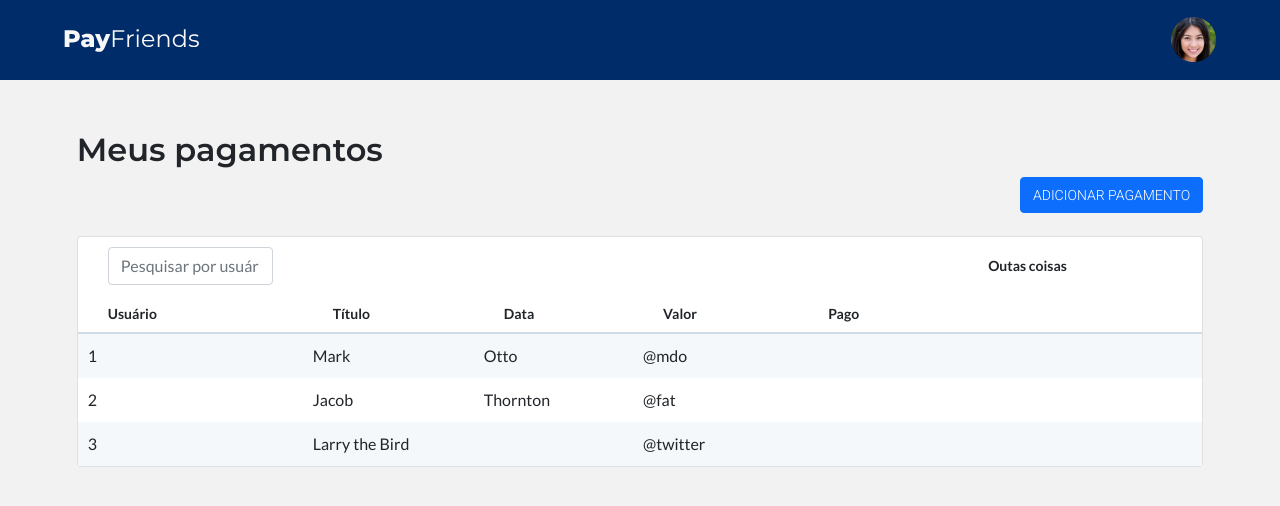
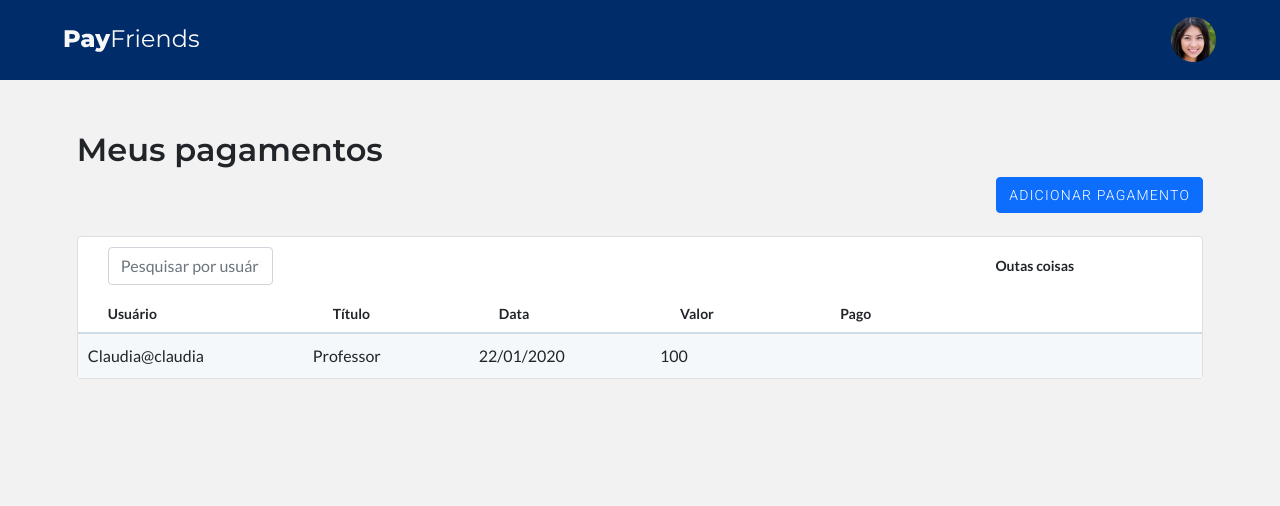
Before and after one commit to freitasdfb/picpay-front-test, a React (Create React App) app: page /pagamentos in a window 1280 px wide. Shown: the top 506 px of the page. Built offline with nearby package versions, Linux system fonts and the light colour scheme.

Commit message:
Componente de tabela recebendo dados

```diff
--- a/src/components/table/index.js
+++ b/src/components/table/index.js
@@ -2,14 +2,14 @@ import React from 'react';
 import { PicTable, TextField } from './styles'
 import { Card } from 'react-bootstrap'
 
-function TablePic() {
+function TablePic(props) {
 
   return (
     <Card style={{ marginTop: '2%' }}>
       <PicTable>
         <thead>
           <tr>
-            <th style={{ width: '20%'}}>
+            <th style={{ width: '20%' }}>
               <TextField placeholder="Pesquisar por usuário" />
             </th>
             <th></th>
@@ -30,29 +30,21 @@ function TablePic() {
           </tr>
         </thead>
         <tbody>
-          <tr>
-            <td>1</td>
-            <td>Mark</td>
-            <td>Otto</td>
-            <td>@mdo</td>
-            <td></td>
-            <td></td>
-          </tr>
-          <tr>
-            <td>2</td>
-            <td>Jacob</td>
-            <td>Thornton</td>
-            <td>@fat</td>
-            <td></td>
-            <td></td>
-          </tr>
-          <tr>
-            <td>3</td>
-            <td colSpan={2}>Larry the Bird</td>
-            <td>@twitter</td>
-            <td></td>
-            <td></td>
-          </tr>
+          {
+            props.userObj.map(user => (
+              <tr>
+                <td>
+                  {user.name}
+                  {user.nickname}
+                </td>
+                <td>{user.title}</td>
+                <td>{user.date}</td>
+                <td>{user.value}</td>
+                <td>{user.paid}</td>
+                <td></td>
+              </tr>
+            ))
+          }
         </tbody>
       </PicTable>
     </Card>
--- a/src/pages/Pagamentos/index.js
+++ b/src/pages/Pagamentos/index.js
@@ -2,17 +2,35 @@ import React from 'react';
 import Navbar from '../../components/navbar'
 import { ContainerPag, WrapperContent, PicButton } from './styles'
 import TablePic from '../../components/table'
+import { useState } from 'react';
+
+
+
 function Pagamentos() {
+
+  const [userObj, setUserObj] = useState([{
+    "id": 1,
+    "name": 'Claudia',
+    "nickname": '@claudia',
+    "title": 'Professor',
+    "date": '22/01/2020',
+    "value": 100,
+    "paid": false
+  }]);
+
+  function handleAddUserObj(user) {
+    setUserObj({ ...userObj, user })
+  }
 
   return (
     <ContainerPag>
       <Navbar />
       <WrapperContent>
         <h2>Meus pagamentos</h2>
-        <div style={{ width: '100%', display: 'flex', justifyContent: 'flex-end'}}>
+        <div style={{ width: '100%', display: 'flex', justifyContent: 'flex-end' }}>
           <PicButton variant="primary">Adicionar Pagamento</PicButton>
         </div>
-        <TablePic />
+        <TablePic userObj={userObj} />
       </ WrapperContent>
     </ ContainerPag>
   );
--- a/src/pages/Pagamentos/styles.js
+++ b/src/pages/Pagamentos/styles.js
@@ -25,4 +25,5 @@ export const PicButton = styled(Button)`
   font-size: 14px;
   line-height: 16px;
   height: 36px;
+  letter-spacing: 1.25px;
 `
```
